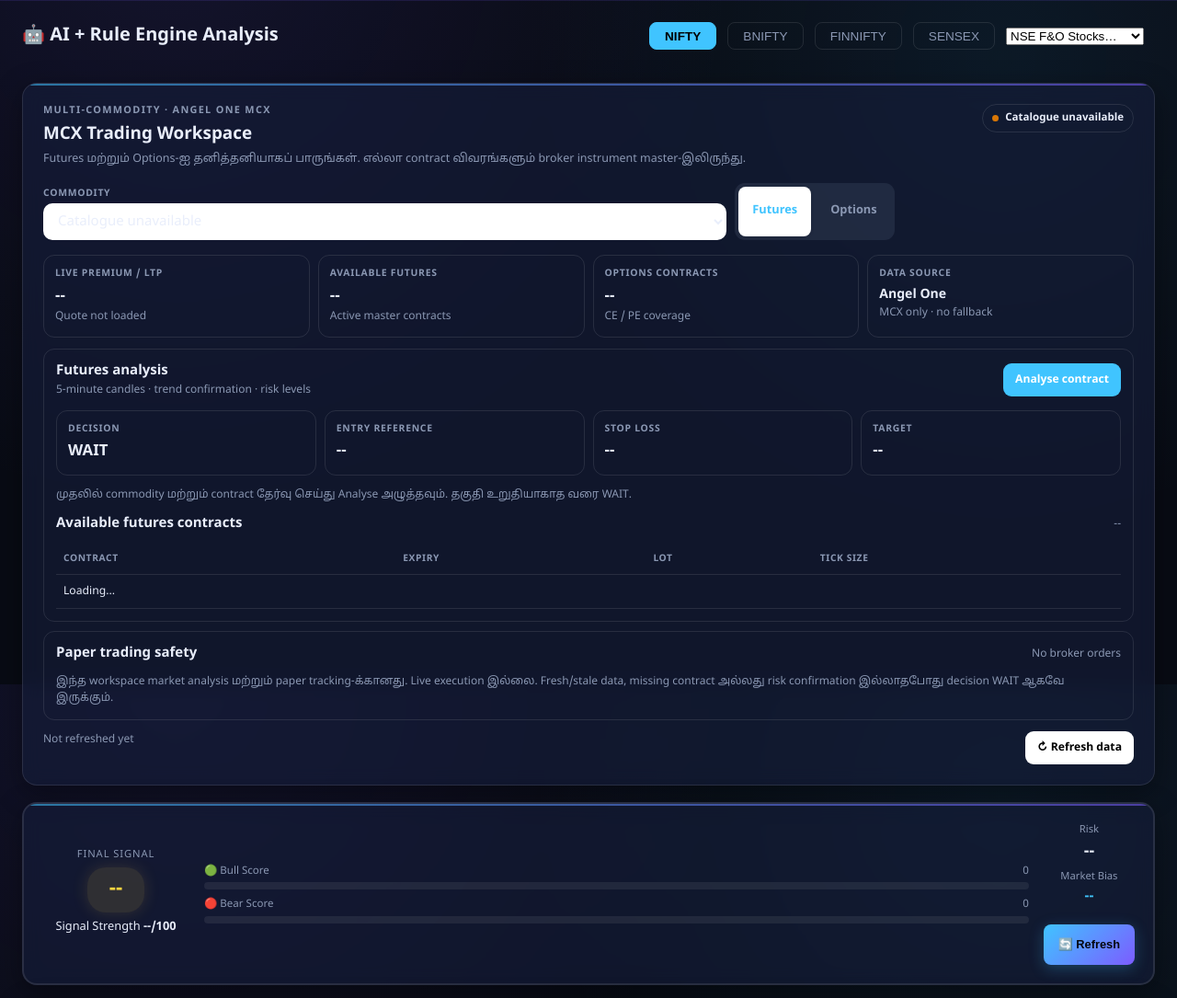
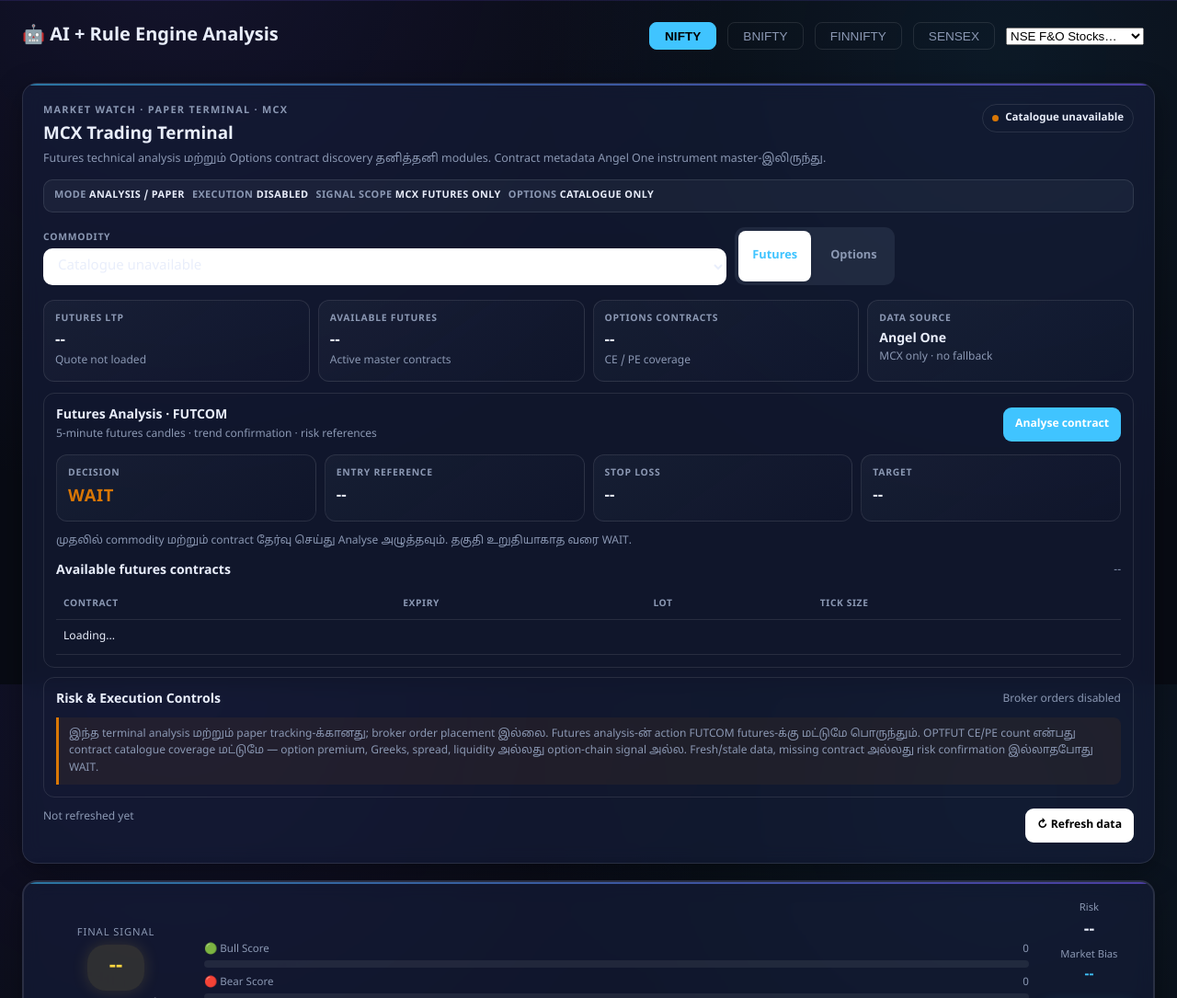
Before and after one commit to nalvagaikannan-art/nifty, a FastAPI app: page /analysis in a window 1280 px wide; the page is wider, and only the part inside the window is pictured. Shown: the part 56-1141 px from the top of that part at 92% size. Run offline with FastAPI, Linux system fonts and the light colour scheme; data that the repository does not hold is empty; some libraries are stand-ins or nearby versions.

Commit message:
QA: upgrade MCX workspace into a futures-only paper terminal

```diff
--- a/app/templates/analysis.html
+++ b/app/templates/analysis.html
@@ -54,11 +54,27 @@
     #mcx-workspace th{font-size:.64rem;color:var(--mx-muted);letter-spacing:.06em;text-transform:uppercase}
     #mcx-workspace .mx-hidden{display:none!important}
     #mcx-workspace .mx-empty{padding:18px;text-align:center;border:1px dashed var(--mx-line);border-radius:11px;color:var(--mx-muted);font-size:.78rem}
+    #mcx-workspace .mx-terminal-strip{display:flex;gap:8px;flex-wrap:wrap;margin:12px 0;padding:9px 11px;border:1px solid var(--mx-line);border-radius:10px;background:rgba(148,163,184,.07)}
+    #mcx-workspace .mx-terminal-chip{font-size:.68rem;font-weight:800;letter-spacing:.04em;color:var(--mx-muted)}
+    #mcx-workspace .mx-terminal-chip strong{color:var(--text,#0f172a)}
+    #mcx-workspace .mx-stat{background:linear-gradient(145deg,rgba(148,163,184,.055),transparent)}
+    #mcx-workspace .mx-decision{font-size:1.15rem;letter-spacing:.035em}
+    #mcx-workspace .mx-decision[data-action="wait"]{color:#d97706}
+    #mcx-workspace .mx-decision[data-action="buy"]{color:#16a34a}
+    #mcx-workspace .mx-decision[data-action="sell"]{color:#dc2626}
+    #mcx-workspace .mx-disclaimer{border-left:3px solid #d97706;padding:9px 11px;background:rgba(217,119,6,.07);border-radius:0 8px 8px 0}
+    #mcx-workspace .mx-panel-head strong{font-size:.88rem}
     @media(max-width:700px){ #mcx-workspace .mx-toolbar{grid-template-columns:1fr 1fr}#mcx-workspace .mx-toolbar .mx-tabs{grid-column:1/-1;grid-row:2}#mcx-workspace .mx-grid{grid-template-columns:repeat(2,minmax(0,1fr))}#mcx-workspace .mx-value{font-size:.95rem}}
   </style>
   <div class="mx-head">
-    <div><div class="mx-kicker">Multi-commodity · Angel One MCX</div><div class="mx-title">MCX Trading Workspace</div><div class="mx-sub">Futures மற்றும் Options-ஐ தனித்தனியாகப் பாருங்கள். எல்லா contract விவரங்களும் broker instrument master-இலிருந்து.</div></div>
+    <div><div class="mx-kicker">MARKET WATCH · PAPER TERMINAL · MCX</div><div class="mx-title">MCX Trading Terminal</div><div class="mx-sub">Futures technical analysis மற்றும் Options contract discovery தனித்தனி modules. Contract metadata Angel One instrument master-இலிருந்து.</div></div>
     <div class="mx-status" id="mx-data-status" role="status"><span class="mx-dot" id="mx-status-dot"></span><span id="mx-status-text">Market data சரிபார்க்கப்படுகிறது</span></div>
+  </div>
+  <div class="mx-terminal-strip" aria-label="Terminal mode">
+    <span class="mx-terminal-chip">MODE <strong>ANALYSIS / PAPER</strong></span>
+    <span class="mx-terminal-chip">EXECUTION <strong>DISABLED</strong></span>
+    <span class="mx-terminal-chip">SIGNAL SCOPE <strong>MCX FUTURES ONLY</strong></span>
+    <span class="mx-terminal-chip">OPTIONS <strong>CATALOGUE ONLY</strong></span>
   </div>
   <div class="mx-toolbar">
     <label><span class="mx-label">Commodity</span><select class="mx-select" id="mx-commodity"><option value="">Loading catalogue…</option></select></label>
@@ -68,15 +84,15 @@
     </div>
   </div>
   <div class="mx-grid">
-    <div class="mx-stat"><div class="mx-label">Live Premium / LTP</div><div class="mx-value" id="mx-ltp">--</div><div class="mx-note" id="mx-ltp-time">Quote not loaded</div></div>
+    <div class="mx-stat"><div class="mx-label">Futures LTP</div><div class="mx-value" id="mx-ltp">--</div><div class="mx-note" id="mx-ltp-time">Quote not loaded</div></div>
     <div class="mx-stat"><div class="mx-label">Available Futures</div><div class="mx-value" id="mx-fut-count">--</div><div class="mx-note">Active master contracts</div></div>
     <div class="mx-stat"><div class="mx-label">Options Contracts</div><div class="mx-value" id="mx-opt-count">--</div><div class="mx-note" id="mx-opt-types">CE / PE coverage</div></div>
     <div class="mx-stat"><div class="mx-label">Data Source</div><div class="mx-value" style="font-size:.88rem">Angel One</div><div class="mx-note">MCX only · no fallback</div></div>
   </div>
   <div class="mx-panel" id="mx-futures-panel">
-    <div class="mx-panel-head"><div><strong>Futures analysis</strong><div class="mx-note">5-minute candles · trend confirmation · risk levels</div></div><button type="button" class="mx-action primary" id="mx-analyze">Analyse contract</button></div>
+    <div class="mx-panel-head"><div><strong>Futures Analysis · FUTCOM</strong><div class="mx-note">5-minute futures candles · trend confirmation · risk references</div></div><button type="button" class="mx-action primary" id="mx-analyze">Analyse contract</button></div>
     <div class="mx-grid">
-      <div class="mx-stat"><div class="mx-label">Decision</div><div class="mx-value" id="mx-action">WAIT</div></div>
+      <div class="mx-stat"><div class="mx-label">Decision</div><div class="mx-value mx-decision" id="mx-action" data-action="wait">WAIT</div></div>
       <div class="mx-stat"><div class="mx-label">Entry Reference</div><div class="mx-value" id="mx-entry">--</div></div>
       <div class="mx-stat"><div class="mx-label">Stop Loss</div><div class="mx-value" id="mx-stop">--</div></div>
       <div class="mx-stat"><div class="mx-label">Target</div><div class="mx-value" id="mx-target">--</div></div>
@@ -86,13 +102,13 @@
     <div class="mx-table-wrap"><table><thead><tr><th>Contract</th><th>Expiry</th><th>Lot</th><th>Tick size</th></tr></thead><tbody id="mx-contract-rows"><tr><td colspan="4">Loading…</td></tr></tbody></table></div>
   </div>
   <div class="mx-panel mx-hidden" id="mx-options-panel">
-    <div class="mx-panel-head"><div><strong>Options chain coverage</strong><div class="mx-note">Actual MCX OPTFUT contracts only; no NSE option-chain substitution</div></div></div>
+    <div class="mx-panel-head"><div><strong>Options Catalogue · OPTFUT</strong><div class="mx-note">Instrument-master discovery only · no live option-chain analysis</div></div></div>
     <div class="mx-empty" id="mx-options-state">Options coverage loading…</div>
     <div class="mx-note" style="margin-top:9px">Option premium recommendation, spread/liquidity checks, and paper-position entry require verified MCX option quote/candle support. Until those checks are implemented and validated, this panel will not generate CE/PE calls.</div>
   </div>
   <div class="mx-panel">
-    <div class="mx-panel-head"><strong>Paper trading safety</strong><span class="mx-note">No broker orders</span></div>
-    <div class="mx-note">இந்த workspace market analysis மற்றும் paper tracking-க்கானது. Live execution இல்லை. Fresh/stale data, missing contract அல்லது risk confirmation இல்லாதபோது decision WAIT ஆகவே இருக்கும்.</div>
+    <div class="mx-panel-head"><strong>Risk & Execution Controls</strong><span class="mx-note">Broker orders disabled</span></div>
+    <div class="mx-note mx-disclaimer">இந்த terminal analysis மற்றும் paper tracking-க்கானது; broker order placement இல்லை. Futures analysis-ன் action FUTCOM futures-க்கு மட்டுமே பொருந்தும். OPTFUT CE/PE count என்பது contract catalogue coverage மட்டுமே — option premium, Greeks, spread, liquidity அல்லது option-chain signal அல்ல. Fresh/stale data, missing contract அல்லது risk confirmation இல்லாதபோது WAIT.</div>
   </div>
   <div class="mx-head" style="margin-top:12px"><span class="mx-note" id="mx-last-refresh">Not refreshed yet</span><button type="button" class="mx-action" id="mx-refresh">↻ Refresh data</button></div>
 </section>
@@ -114,10 +130,10 @@
     }catch(e){contracts=[];$('mx-contract-rows').innerHTML='<tr><td colspan="4">Contract master unavailable: '+esc(e.message)+'</td></tr>';status('Contract data unavailable','warn');}
   }
   async function refreshQuote(){if(!selected)return;try{const d=await api('/api/market/mcx/quote/'+encodeURIComponent(selected));if(!d.available){$('mx-ltp').textContent='--';$('mx-ltp-time').textContent=d.reason||'Quote unavailable';status('Quote unavailable','warn');return;}$('mx-ltp').textContent=money(d.ltp);$('mx-ltp-time').textContent=(d.tradingsymbol||'')+' · '+(d.observed_at||'Observed time unavailable');status('Angel One MCX data received','ok');}catch(e){$('mx-ltp').textContent='--';$('mx-ltp-time').textContent=e.message;status('Quote unavailable','warn');}}
-  async function analyze(){if(!selected||busy)return;busy=true;$('mx-analyze').disabled=true;$('mx-action').textContent='CHECKING';$('mx-analysis-detail').textContent='Fresh candles மற்றும் risk checks சரிபார்க்கப்படுகிறது…';try{const d=await api('/api/market/mcx/analysis/'+encodeURIComponent(selected));$('mx-action').textContent=d.action||'WAIT';$('mx-entry').textContent=d.eligible?money(d.entry_reference):'--';$('mx-stop').textContent=d.eligible?money(d.stop_reference):'--';$('mx-target').textContent=d.eligible?money(d.target_reference):'--';const bits=[d.reason||'No validated setup'];if(d.last_candle_at)bits.push('Candle '+d.last_candle_at);if(d.rsi14!=null)bits.push('RSI '+d.rsi14);if(d.ema9!=null&&d.ema21!=null)bits.push('EMA9 '+d.ema9+' / EMA21 '+d.ema21);bits.push('Paper only');$('mx-analysis-detail').textContent=bits.join(' · ');}catch(e){$('mx-action').textContent='WAIT';$('mx-entry').textContent=$('mx-stop').textContent=$('mx-target').textContent='--';$('mx-analysis-detail').textContent='Analysis unavailable: '+e.message;}finally{busy=false;$('mx-analyze').disabled=false;}}
+  async function analyze(){if(!selected||busy)return;busy=true;$('mx-analyze').disabled=true;$('mx-action').textContent='CHECKING';$('mx-analysis-detail').textContent='Fresh candles மற்றும் risk checks சரிபார்க்கப்படுகிறது…';try{const d=await api('/api/market/mcx/analysis/'+encodeURIComponent(selected));$('mx-action').textContent=d.action||'WAIT';$('mx-action').dataset.action=String(d.action||'WAIT').toLowerCase().includes('buy')?'buy':String(d.action||'WAIT').toLowerCase().includes('sell')?'sell':'wait';$('mx-entry').textContent=d.eligible?money(d.entry_reference):'--';$('mx-stop').textContent=d.eligible?money(d.stop_reference):'--';$('mx-target').textContent=d.eligible?money(d.target_reference):'--';const bits=[d.reason||'No validated setup'];if(d.last_candle_at)bits.push('Candle '+d.last_candle_at);if(d.rsi14!=null)bits.push('RSI '+d.rsi14);if(d.ema9!=null&&d.ema21!=null)bits.push('EMA9 '+d.ema9+' / EMA21 '+d.ema21);bits.push('Paper only');$('mx-analysis-detail').textContent=bits.join(' · ');}catch(e){$('mx-action').textContent='WAIT';$('mx-action').dataset.action='wait';$('mx-entry').textContent=$('mx-stop').textContent=$('mx-target').textContent='--';$('mx-analysis-detail').textContent='Analysis unavailable: '+e.message;}finally{busy=false;$('mx-analyze').disabled=false;}}
   async function init(){try{const d=await api('/api/market/mcx/catalog');catalog=d.commodities||[];$('mx-commodity').innerHTML=catalog.length?catalog.map(c=>'<option value="'+esc(c.commodity)+'">'+esc(c.commodity.replace(/([A-Z]+)(M|MIC|MINI|PETAL|GUINEA|TEN|100)$/,'$1 $2'))+'</option>').join(''):'<option value="">No MCX contracts found</option>';if(!catalog.length){status('MCX catalogue unavailable','warn');$('mx-options-state').textContent='No verified MCX contracts found in Angel One master.';return;}selected=catalog[0].commodity;$('mx-commodity').value=selected;syncCounts();await loadContracts();renderOptions();$('mx-last-refresh').textContent='Updated '+new Date().toLocaleTimeString('en-IN');}catch(e){status('Catalogue unavailable','warn');$('mx-commodity').innerHTML='<option value="">Catalogue unavailable</option>';$('mx-options-state').textContent=e.message;}}
   function syncCounts(){const c=active();$('mx-fut-count').textContent=c.futures_contracts??0;renderOptions();}
-  $('mx-commodity').addEventListener('change',async e=>{selected=e.target.value;syncCounts();$('mx-action').textContent='WAIT';$('mx-entry').textContent=$('mx-stop').textContent=$('mx-target').textContent='--';await loadContracts();});
+  $('mx-commodity').addEventListener('change',async e=>{selected=e.target.value;syncCounts();$('mx-action').textContent='WAIT';$('mx-action').dataset.action='wait';$('mx-entry').textContent=$('mx-stop').textContent=$('mx-target').textContent='--';await loadContracts();});
   $('mx-analyze').addEventListener('click',analyze);
   $('mx-refresh').addEventListener('click',async()=>{await loadContracts();await refreshQuote();$('mx-last-refresh').textContent='Updated '+new Date().toLocaleTimeString('en-IN');});
   root.querySelectorAll('[data-mx-tab]').forEach(b=>b.addEventListener('click',()=>{root.querySelectorAll('[data-mx-tab]').forEach(x=>x.setAttribute('aria-selected',String(x===b)));const opt=b.dataset.mxTab==='options';$('mx-futures-panel').classList.toggle('mx-hidden',opt);$('mx-options-panel').classList.toggle('mx-hidden',!opt);}));
```
